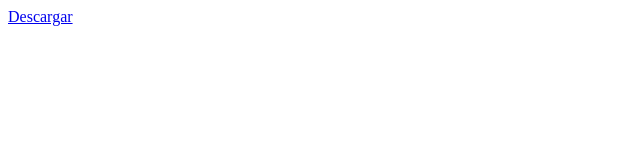
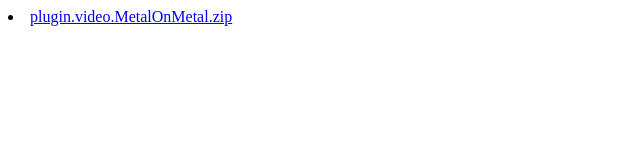
Before and after one commit to sgellida/MetalOnMetal, a plain HTML site: page index.html in a window 1280 px wide. Shown: the whole page, without its empty margins (0-640 px from the left). Drawn offline with Linux system fonts and the light colour scheme.

Commit message:
Update index.html

```diff
--- a/index.html
+++ b/index.html
@@ -1,7 +1,8 @@
 <html>
 <head></head>
 <body>
-         <a href="https://github.com/sgellida/MetalOnMetal/blob/main/plugin.video.MetalOnMetal.zip?raw=true">Descargar</a>
-
+         <li>
+         <a href="plugin.video.MetalOnMetal.zip">plugin.video.MetalOnMetal.zip</a>
+         </li>
 </body>
 </html>
```
